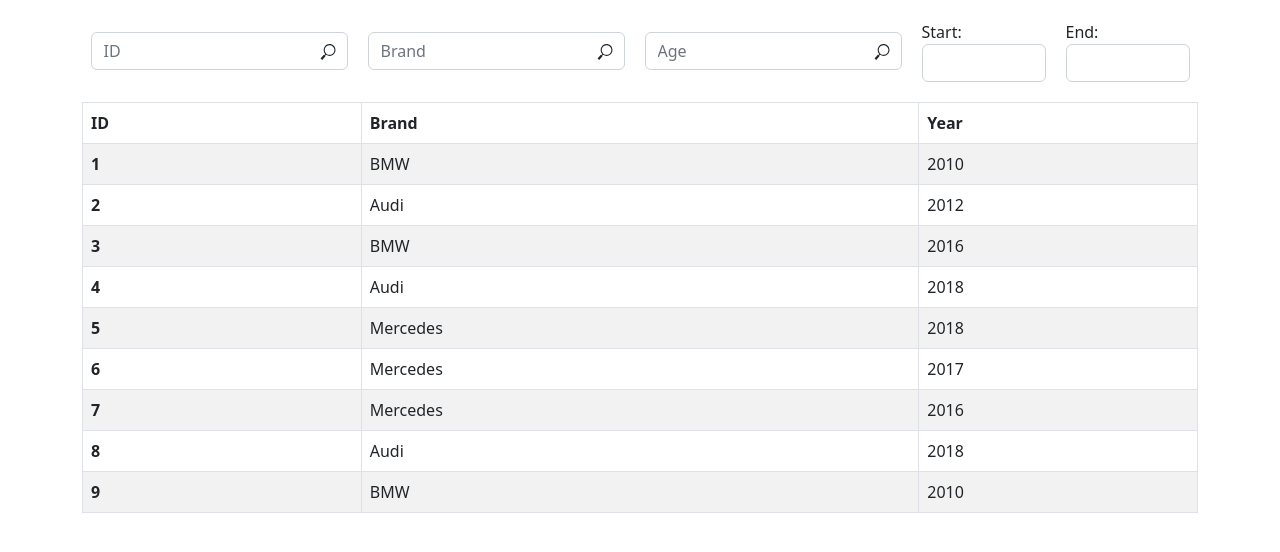
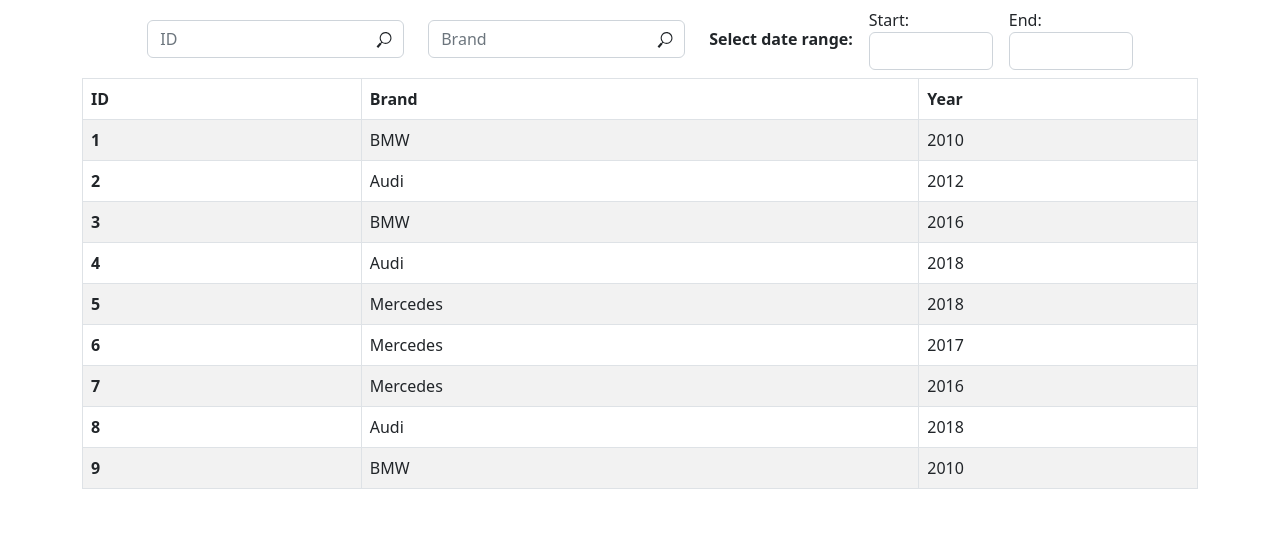
Before and after one commit to BarinovIvan/vue-bootstrap-table, a Vue app: page / in a window 1280 px wide. Shown: the top 552 px of the page. Built offline with nearby package versions, Linux system fonts and the light colour scheme.

Commit message:
feat: implemented date sort

```diff
--- a/src/App.vue
+++ b/src/App.vue
@@ -1,6 +1,7 @@
 <template>
   <div class="container">
-    <div class="search-area">
+    <div class="search-area d-flex justify-content-center align-items-center gap-4 m-2">
+      <div class="d-flex gap-4">
         <CustomSearch
             @start-searching="setIdSearch($event)"
             @stop-searching="clearIdSearch()"
@@ -11,13 +12,18 @@
             @stop-searching="clearBrandSearch()"
             text-placeholder="Brand"
         />
-      <CustomSearch
-          @start-searching="setAgeSearch($event)"
-          @stop-searching="clearAgeSearch()"
-          text-placeholder="Age"
+      </div>
+      <div class="d-flex align-items-center gap-3">
+        <p class="my-0 fw-bold">Select date range:</p>
+        <CustomDatePicker
+            title="Start:"
+            @date-picked="setStartDate($event)"
         />
-      <CustomDatePicker title="Start:" />
-      <CustomDatePicker title="End:" />
+        <CustomDatePicker
+            title="End:"
+            @date-picked="setEndDate($event)"
+        />
+      </div>
     </div>
     <car-table :cars="filteredCarList"/>
   </div>
@@ -60,52 +66,42 @@
     delete searchQuery.brand
   }
 
-  function setAgeSearch(age) {
-    searchQuery.age = age
-    console.log(searchQuery)
+  function setStartDate(date) {
+    searchQuery.startDate = date
   }
-  function clearAgeSearch() {
-    delete searchQuery.age
+  function setEndDate(date) {
+    searchQuery.endDate = date
+  }
+
+  function isCarAgeInDateRange(car) {
+  if (searchQuery.startDate && searchQuery.endDate) {
+    return car.age >= searchQuery.startDate && car.age <= searchQuery.endDate
+  } else return true
 }
 
   const filteredCarList = computed(() => {
     return cars.filter(car => {
-      switch (Object.values(searchQuery).length) {
-        case 0:
-          return cars;
-        case 1:
-          return car.id.toString().includes(searchQuery.id)
-              || car.brand?.toLowerCase().includes(searchQuery.brand?.toLowerCase())
-              || car.age.toString().includes(searchQuery.age);
-        case 2:
       if (searchQuery.id) {
         if (searchQuery.brand) {
           return car.id.toString().includes(searchQuery.id)
               && car.brand?.toLowerCase().includes(searchQuery.brand?.toLowerCase())
+              && isCarAgeInDateRange(car)
         } else {
-              return car.id.toString().includes(searchQuery.id)
-                  && car.age.toString().includes(searchQuery.age);
+          return car.id.toString().includes(searchQuery.id) && isCarAgeInDateRange(car)
         }
+      } else if (searchQuery.brand) {
+        return car.brand?.toLowerCase().includes(searchQuery.brand?.toLowerCase()) && isCarAgeInDateRange(car)
       } else {
-            return car.brand?.toLowerCase().includes(searchQuery.brand?.toLowerCase())
-                && car.age.toString().includes(searchQuery.age);
-          }
-        case 3:
-          return car.id.toString().includes(searchQuery.id)
-              && car.brand?.toLowerCase().includes(searchQuery.brand?.toLowerCase())
-              && car.age.toString().includes(searchQuery.age);
+        return isCarAgeInDateRange(car)
       }
     });
   })
-
 </script>
 
-<style lang="scss">
+<style lang="scss" scoped>
   .search-area {
-    display: flex;
-    justify-content: center;
-    align-items: center;
-    gap: 20px;
-    margin: 20px 0;
+    @media (max-width: 1024px) {
+      flex-wrap: wrap;
+    }
   }
 </style>
```
Lines whose indentation alone changed are shown as unchanged.
